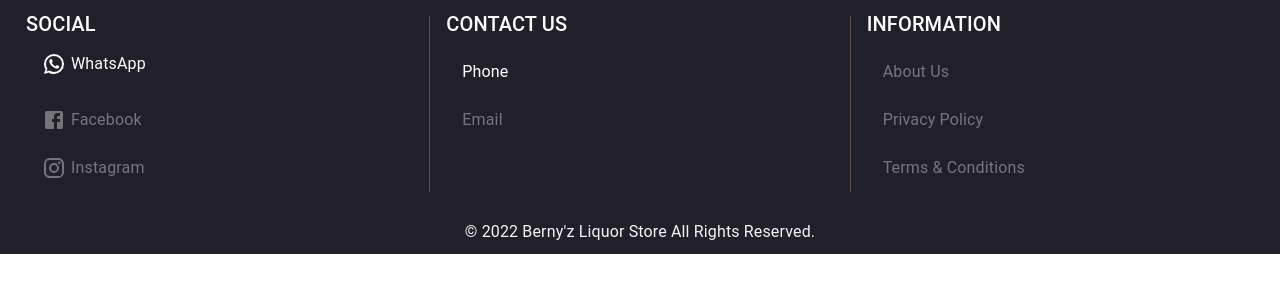
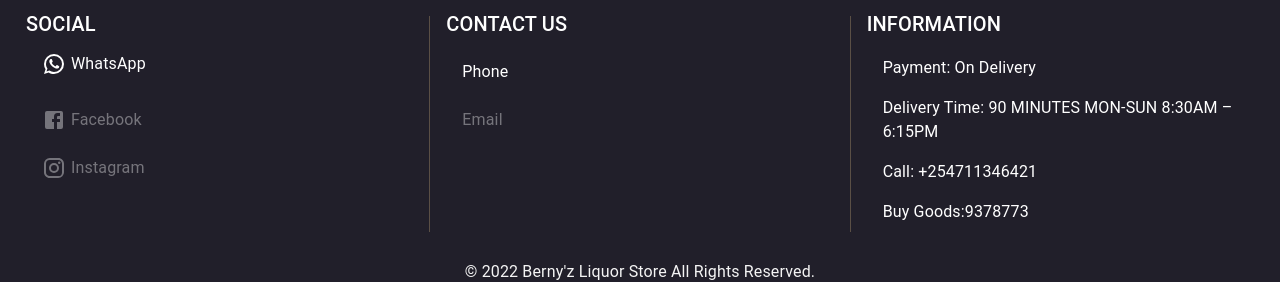
Before and after one commit to Brian-Weloba/bungomadrinks, a React (Create React App) app in the folder src/main/frontend/: page /product/1 in a window 1280 px wide. Shown: the part 662-944 px from the top of the page. Before the commit the page ends 916 px from the top, so only its background shows below. Built offline with nearby package versions, Linux system fonts and the light colour scheme; no server answers.

Commit message:
Update footer

```diff
--- a/src/main/frontend/src/components/Footer.js
+++ b/src/main/frontend/src/components/Footer.js
@@ -4,6 +4,7 @@ import {
   Divider,
   Grid,
   List,
+  ListItem,
   ListItemButton,
   ListItemText,
   Typography,
@@ -13,7 +14,7 @@ import React from "react";
 import { Link } from "react-router-dom";
 
 function onLinkEnter(e) {
-//   e.target.style.color = "#ec702a";
+  //   e.target.style.color = "#ec702a";
   e.target.style.color = "#ffffff";
   e.target.style.animationDuration = "5s";
 }
@@ -28,6 +29,13 @@ const box = {
   display: "flex",
   flexDirection: "column",
 };
+
+const box2 = {
+    paddingLeft: "16px",
+    width: "100%",
+    display: "flex",
+    flexDirection: "column",
+  };
 
 const Copyright = () => {
   return (
@@ -162,7 +170,26 @@ const BottomNav = () => {
             <Grid container>
               <Grid item>
                 <List>
-                  <ListItemButton
+                  <ListItem>
+                    <Typography variant="p">Payment: On Delivery</Typography>
+                  </ListItem>
+                  <ListItem>
+                    <Typography variant="p">
+                      Delivery Time: 90 MINUTES MON-SUN 8:30AM – 6:15PM
+                    </Typography>
+                  </ListItem>
+                  <ListItem>
+                    <Typography variant="p">Call: +254711346421</Typography>
+                  </ListItem>
+                  <ListItem>
+                    <Typography variant="p">Buy Goods:9378773</Typography>
+                  </ListItem>
+                  {/* <ListItem>
+                    <Typography variant="p">
+                      Currently Delivering To:
+                    </Typography>
+                  </ListItem> */}
+                  {/* <ListItemButton
                     disabled
                     onMouseEnter={onLinkEnter}
                     onMouseLeave={onLinkLeave}
@@ -182,7 +209,7 @@ const BottomNav = () => {
                     onMouseLeave={onLinkLeave}
                   >
                     <ListItemText primary="Terms & Conditions" />
-                  </ListItemButton>
+                  </ListItemButton> */}
                 </List>
               </Grid>
             </Grid>
@@ -208,7 +235,7 @@ const BottomNav = () => {
             margin: "0",
           }}
         >
-          <Box style={box}>
+          <Box style={box2}>
             <Typography variant="h6">SOCIAL</Typography>
             <Grid container>
               <Grid item>
@@ -267,7 +294,7 @@ const BottomNav = () => {
             variant="middle"
             flexItem
           />
-          <Box style={box}>
+          <Box style={box2}>
             <Typography variant="h6">CONTACT US</Typography>
             <Grid container>
               <Grid item>
@@ -301,12 +328,33 @@ const BottomNav = () => {
             variant="middle"
             flexItem
           />
-          <Box style={box}>
+          <Box style={box2}>
             <Typography variant="h6">INFORMATION</Typography>
             <Grid container>
               <Grid item>
                 <List>
-                  <ListItemButton
+                <ListItem>
+                    <Typography variant="p">Payment: On Delivery</Typography>
+                  </ListItem>
+                  <ListItem>
+                    <Typography variant="p">
+                      Delivery Time: 90 MINUTES MON-SUN 8:30AM – 6:15PM
+                    </Typography>
+                  </ListItem>
+                  <ListItem>
+                    <Typography variant="p">
+                        Call: +254711346421</Typography>
+                  </ListItem>
+                  <ListItem>
+                    <Typography variant="p">
+                        Buy Goods: 9378773</Typography>
+                  </ListItem>
+                  {/* <ListItem>
+                    <Typography variant="p">
+                      Currently Delivering To:
+                    </Typography>
+                  </ListItem> */}
+                  {/* <ListItemButton
                     disabled
                     onMouseEnter={onLinkEnter}
                     onMouseLeave={onLinkLeave}
@@ -326,7 +374,7 @@ const BottomNav = () => {
                     onMouseLeave={onLinkLeave}
                   >
                     <ListItemText primary="Terms & Conditions" />
-                  </ListItemButton>
+                  </ListItemButton> */}
                 </List>
               </Grid>
             </Grid>
```
